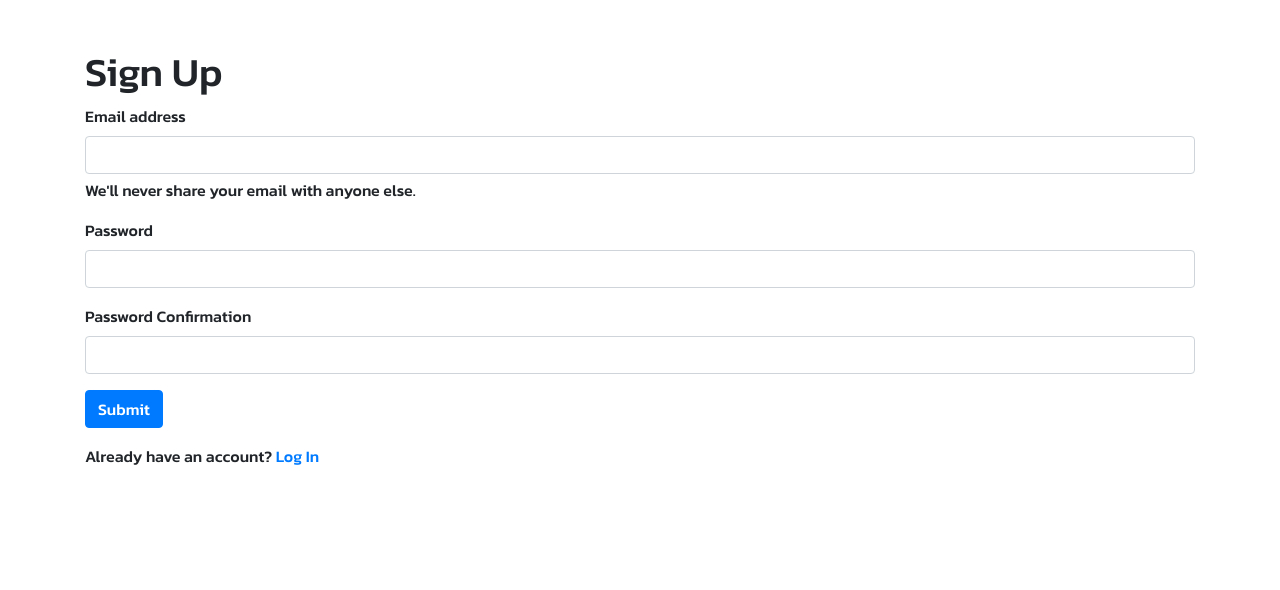
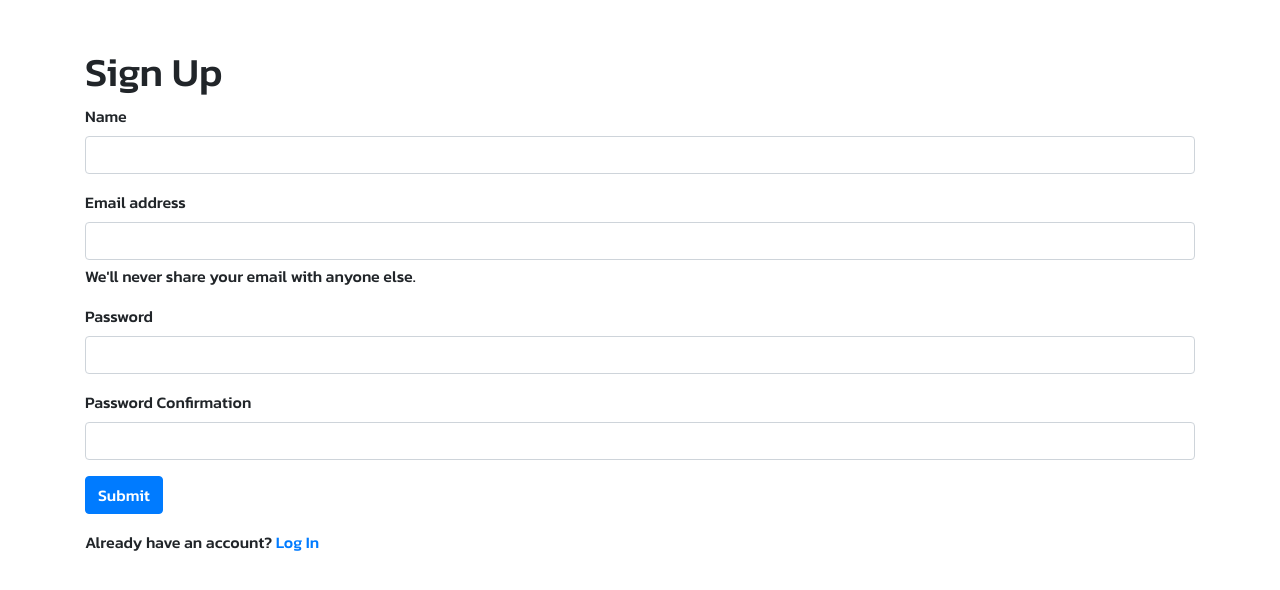
Before and after one commit to Nomoki/Bidof, a React (Create React App) app: page /SignUp in a window 1280 px wide. Shown: the top 590 px of the page. Built offline with nearby package versions, Linux system fonts and the light colour scheme; no server answers.

Commit message:
แก้นิดหน่อย

```diff
--- a/src/components/PrivateRoute.js
+++ b/src/components/PrivateRoute.js
@@ -8,7 +8,7 @@ export default function PrivateRoute({ component: Component, ...rest }) {
         <Route
         {...rest}
         render={props => {
-            return currentUser ? <Component {...props} /> : <Redirect to="/"/>
+            return currentUser ? <Component {...props} /> : <Redirect to="/logIn"/>
         }}
         ></Route>
     )
--- a/src/components/SignUp.js
+++ b/src/components/SignUp.js
@@ -9,6 +9,7 @@ const SignUp = () => {
     const emailRef = useRef();
     const passwordRef = useRef();
     const passwordConfirmRef = useRef();
+    const nameRef = useRef();
     const { signup, currentUser } = useAuth();
     const [error, setError] = useState('');
     const [loading, setLoading] = useState(false);
@@ -29,6 +30,7 @@ const SignUp = () => {
             db.collection('users')
               .doc(`${userCredential.user.uid}`)
               .set({
+                name: nameRef.current.value,
                 email: emailRef.current.value,
                 uid: userCredential.user.uid
               })
@@ -51,6 +53,10 @@ const SignUp = () => {
             <h1>Sign Up</h1>
             <form onSubmit={handleSubmit}>
                 <div className="mb-3">
+                    <label htmlFor="exampleInputEmail1" className="form-label">Name</label>
+                    <input type="text" name="text" ref={nameRef} className="form-control" id="exampleInputEmail1" aria-describedby="emailHelp" required/>
+                </div>
+                <div className="mb-3">
                     <label htmlFor="exampleInputEmail1" className="form-label">Email address</label>
                     <input type="email" name="email" ref={emailRef} className="form-control" id="exampleInputEmail1" aria-describedby="emailHelp" required/>
                     <div id="emailHelp" className="form-text">We'll never share your email with anyone else.</div>
```
